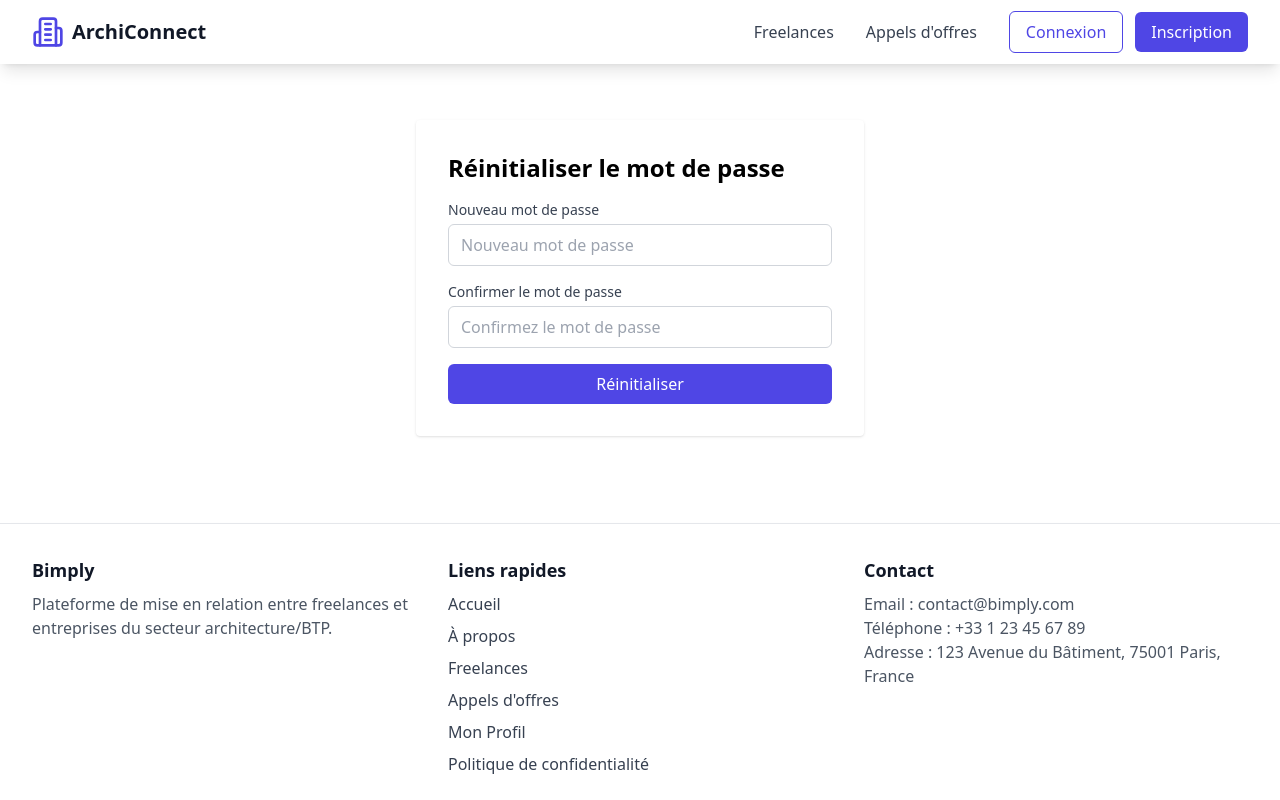
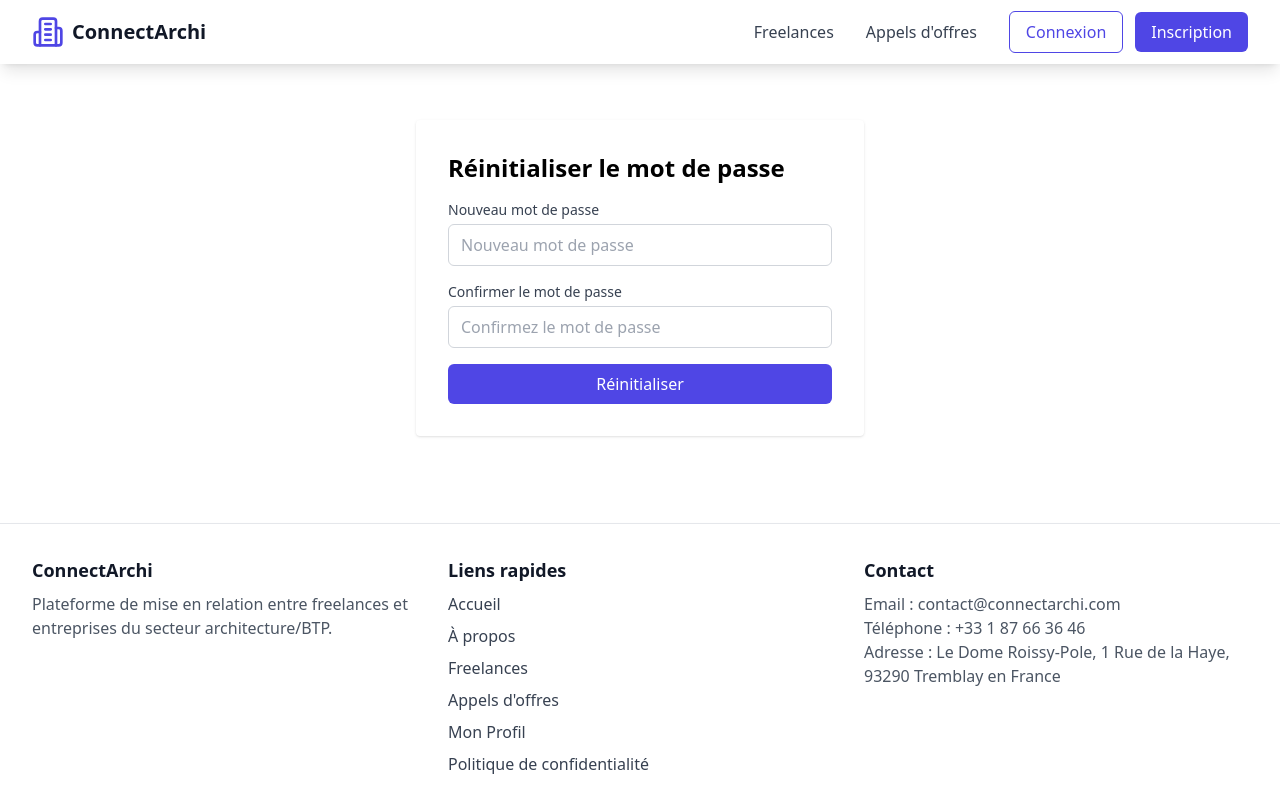
Before and after one commit to Cegef/connectarchiProjet, a React (Create React App) app in the folder project/client/: page /reset-password in a window 1280 px wide. Shown: the top 800 px of the page. Built offline with nearby package versions, Linux system fonts and the light colour scheme.

Commit message:
ajout mise en ligne

```diff
--- a/project/client/src/components/Footer.js
+++ b/project/client/src/components/Footer.js
@@ -7,7 +7,7 @@ export default function Footer() {
       <div className="max-w-7xl mx-auto px-4 sm:px-6 lg:px-8 py-8">
         <div className="grid grid-cols-1 md:grid-cols-3 gap-8">
           <div>
-            <h3 className="text-lg font-semibold text-gray-900 mb-2">Bimply</h3>
+            <h3 className="text-lg font-semibold text-gray-900 mb-2">ConnectArchi</h3>
             <p className="text-gray-600">
               Plateforme de mise en relation entre freelances et entreprises du secteur architecture/BTP.
             </p>
@@ -37,13 +37,13 @@ export default function Footer() {
           </div>
           <div>
             <h3 className="text-lg font-semibold text-gray-900 mb-2">Contact</h3>
-            <p className="text-gray-600">Email : contact@bimply.com</p>
-            <p className="text-gray-600">Téléphone : +33 1 23 45 67 89</p>
-            <p className="text-gray-600">Adresse : 123 Avenue du Bâtiment, 75001 Paris, France</p>
+            <p className="text-gray-600">Email : contact@connectarchi.com</p>
+            <p className="text-gray-600">Téléphone : +33 1 87 66 36 46</p>
+            <p className="text-gray-600">Adresse : Le Dome Roissy-Pole, 1 Rue de la Haye, 93290 Tremblay en France</p>
           </div>
         </div>
         <div className="mt-8 text-center text-gray-600">
-          &copy; {new Date().getFullYear()} Bimply. Tous droits réservés.
+          &copy; {new Date().getFullYear()} ConnectArchi. Tous droits réservés.
         </div>
       </div>
     </footer>
--- a/project/client/src/components/Navbar.js
+++ b/project/client/src/components/Navbar.js
@@ -31,7 +31,7 @@ export default function Navbar() {
             <div className="flex sm:space-x-8">
               <Link to="/" className="flex items-center">
                 <Building2 className="h-8 w-8 text-indigo-600" />
-                <span className="ml-2 text-xl font-bold text-gray-900">ArchiConnect</span>
+                <span className="ml-2 text-xl font-bold text-gray-900">ConnectArchi</span>
               </Link>
             </div>
 
--- a/project/client/src/pages/Accueil.js
+++ b/project/client/src/pages/Accueil.js
@@ -112,7 +112,7 @@ export default function Accueil() {
         <div className="max-w-7xl mx-auto px-4 sm:px-6 lg:px-8">
           <div className="text-center mb-16">
             <h2 className="text-3xl font-bold text-gray-900 mb-4">
-              ArchiConnect : Renouer le lien entre architectes et entreprises
+              ConnectArchi : Renouer le lien entre architectes et entreprises
             </h2>
             <p className="text-xl text-gray-600 max-w-3xl mx-auto">
               Notre mission est de créer un écosystème dynamique où les jeunes talents d'architecture peuvent s'épanouir et où les entreprises trouvent l'expertise dont elles ont besoin.
@@ -123,7 +123,7 @@ export default function Accueil() {
             <div>
               <h3 className="text-2xl font-bold text-gray-900 mb-4">Notre Vision</h3>
               <p className="text-gray-600 mb-6">
-                Fondée en 2023, ArchiConnect est née d'un constat simple : le secteur de l'architecture connaît une transformation profonde, avec de plus en plus de professionnels choisissant la voie du freelancing, tandis que les entreprises peinent à trouver les compétences spécifiques dont elles ont besoin.
+                Fondée en 2023, ConnectArchi est née d'un constat simple : le secteur de l'architecture connaît une transformation profonde, avec de plus en plus de professionnels choisissant la voie du freelancing, tandis que les entreprises peinent à trouver les compétences spécifiques dont elles ont besoin.
               </p>
               <p className="text-gray-600">
                 Notre plateforme vise à combler ce fossé en offrant un espace où les jeunes architectes peuvent mettre en valeur leur talent et où les entreprises peuvent facilement trouver les compétences adaptées à leurs projets spécifiques.
@@ -149,7 +149,7 @@ export default function Accueil() {
             <div className="order-1 md:order-2">
               <h3 className="text-2xl font-bold text-gray-900 mb-4">Notre Approche</h3>
               <p className="text-gray-600 mb-6">
-                Nous croyons en la puissance de la collaboration et de l'innovation. ArchiConnect n'est pas qu'une simple plateforme de mise en relation, c'est un écosystème complet qui accompagne les architectes freelances dans leur développement professionnel et aide les entreprises à concrétiser leurs visions architecturales.
+                Nous croyons en la puissance de la collaboration et de l'innovation. ConnectArchi n'est pas qu'une simple plateforme de mise en relation, c'est un écosystème complet qui accompagne les architectes freelances dans leur développement professionnel et aide les entreprises à concrétiser leurs visions architecturales.
               </p>
               <p className="text-gray-600">
                 Grâce à notre processus de vérification rigoureux, nous garantissons la qualité des profils et la sécurité des transactions, créant ainsi un environnement de confiance pour tous nos utilisateurs.
@@ -194,7 +194,7 @@ export default function Accueil() {
               {[
                 {
                   quote:
-                    "ArchiConnect m'a permis de développer mon activité freelance et de trouver des projets passionnants qui correspondent parfaitement à mes compétences.",
+                    "ConnectArchi m'a permis de développer mon activité freelance et de trouver des projets passionnants qui correspondent parfaitement à mes compétences.",
                   author: 'Marie Dupont',
                   role: "Architecte d'intérieur",
                   image:
--- a/project/client/src/pages/PolitiqueConfidentialite.js
+++ b/project/client/src/pages/PolitiqueConfidentialite.js
@@ -7,7 +7,7 @@ export default function PolitiqueConfidentialite() {
       <section className="mb-6">
         <h2 className="text-xl font-semibold mb-2">1. Introduction</h2>
         <p>
-          La présente politique de confidentialité a pour objectif d’informer les utilisateurs de la plateforme Bimply, accessible à l’adresse <a href="https://www.bimply.fr" className="text-indigo-600 underline">https://www.bimply.fr</a>, sur la manière dont leurs données personnelles sont collectées, utilisées, conservées et protégées, conformément au Règlement Général sur la Protection des Données (RGPD) et à la législation française en vigueur.
+          La présente politique de confidentialité a pour objectif d’informer les utilisateurs de la plateforme Connectarchi, accessible à l’adresse <a href="https://www.connectarchi.com" className="text-indigo-600 underline">https://www.connectarchi.com</a>, sur la manière dont leurs données personnelles sont collectées, utilisées, conservées et protégées, conformément au Règlement Général sur la Protection des Données (RGPD) et à la législation française en vigueur.
         </p>
         <p className="mt-2">
           En utilisant la plateforme, vous acceptez les pratiques décrites dans cette politique.
@@ -17,9 +17,9 @@ export default function PolitiqueConfidentialite() {
         <h2 className="text-xl font-semibold mb-2">2. Responsable du traitement</h2>
         <p>
           Le responsable du traitement des données est :<br />
-          Bimply SAS<br />
-          Adresse : 123 Avenue du Bâtiment, 75001 Paris, France<br />
-          Email : contact@bimply.com
+          Audit Pro Etudes<br />
+          Adresse : Le Dome Roissy-Pole, 1 Rue de la Haye, 93290 Tremblay en France<br />
+          Email : contact@connectarchi.com
         </p>
       </section>
       <section className="mb-6">
@@ -76,7 +76,7 @@ export default function PolitiqueConfidentialite() {
       <section className="mb-6">
         <h2 className="text-xl font-semibold mb-2">7. Destinataires des données</h2>
         <ul className="list-disc ml-6">
-          <li>À l’équipe interne de Bimply</li>
+          <li>À l’équipe interne de Connectarchi</li>
           <li>À certains prestataires techniques (hébergement, paiement, maintenance)</li>
           <li>Aux autorités en cas d’obligations légales</li>
         </ul>
@@ -102,7 +102,7 @@ export default function PolitiqueConfidentialite() {
           <li>Droit de retirer votre consentement à tout moment</li>
         </ul>
         <p className="mt-2">
-          Pour exercer vos droits, contactez-nous à <a href="mailto:contact@bimply.com" className="text-indigo-600 underline">contact@bimply.com</a>. Une réponse vous sera apportée dans un délai d’un mois.
+          Pour exercer vos droits, contactez-nous à <a href="mailto:contact@connectarchi.com" className="text-indigo-600 underline">contact@connectarchi.com</a>. Une réponse vous sera apportée dans un délai d’un mois.
         </p>
       </section>
       <section className="mb-6">
@@ -135,8 +135,8 @@ export default function PolitiqueConfidentialite() {
         <h2 className="text-xl font-semibold mb-2">13. Contact</h2>
         <p>
           Pour toute question relative à cette politique ou au traitement de vos données :<br />
-          Bimply<br />
-          Email : <a href="mailto:contact@bimply.com" className="text-indigo-600 underline">contact@bimply.com</a>
+          Connectarchi<br />
+          Email : <a href="mailto:contact@connectarchi.com" className="text-indigo-600 underline">contact@connectarchi.com</a>
         </p>
       </section>
     </div>
```
